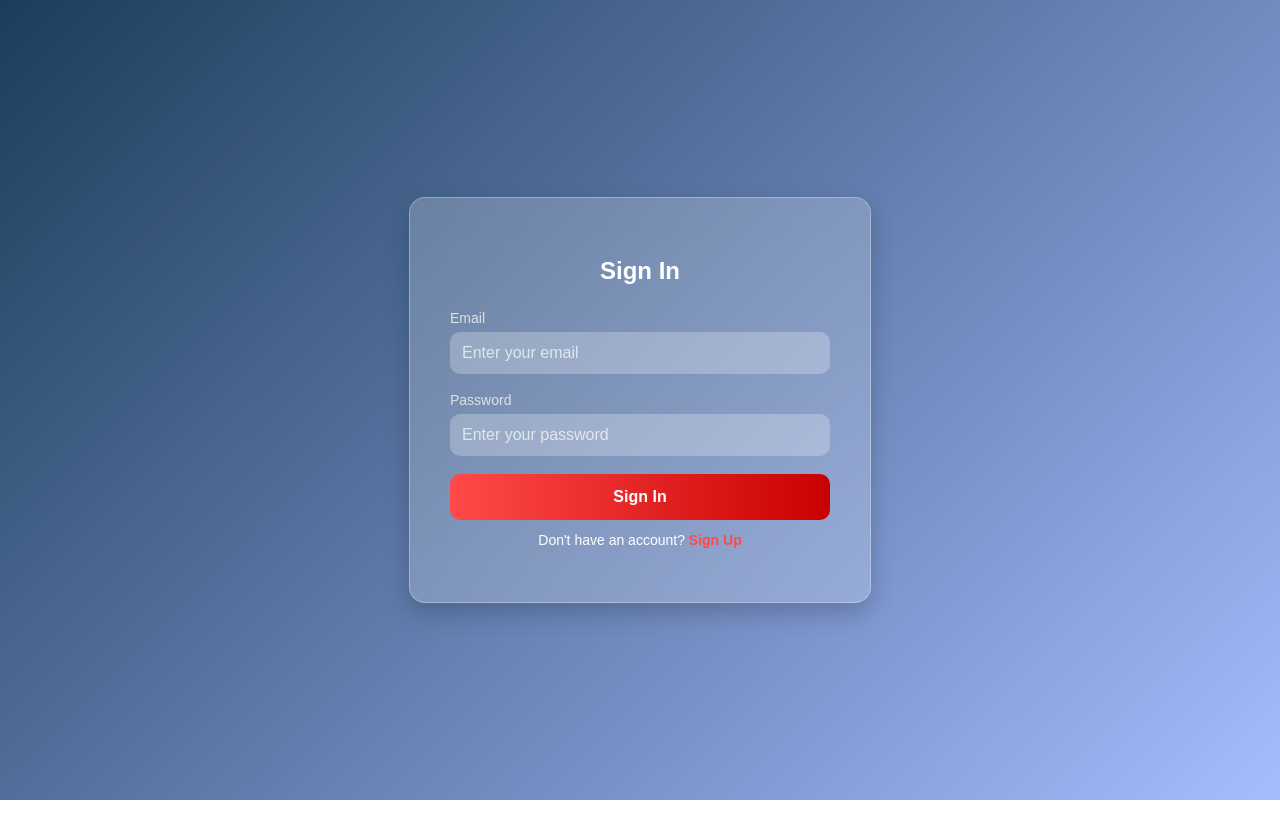
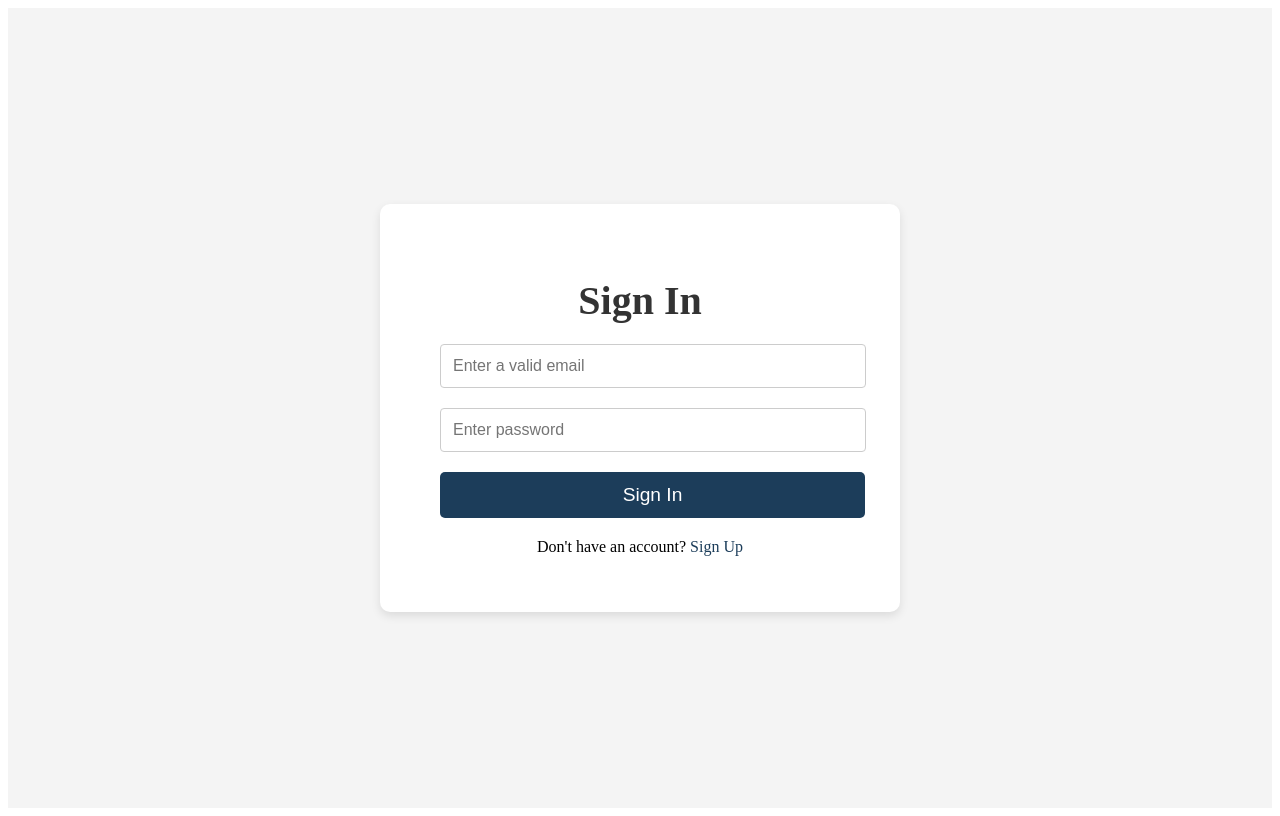
Before and after one commit to DeraniDU/BookHive-Y3-S2-WE-204, a React (Create React App) app in the folder frontend/: page /signin in a window 1280 px wide. Built offline with nearby package versions, Linux system fonts and the light colour scheme.

Commit message:
Created signup and signin functionality
Updated

```diff
--- a/frontend/package.json
+++ b/frontend/package.json
@@ -8,10 +8,13 @@
     "@testing-library/jest-dom": "^6.6.3",
     "@testing-library/react": "^16.2.0",
     "@testing-library/user-event": "^13.5.0",
+    "axios": "^1.8.4",
+    "firebase": "^11.5.0",
     "react": "^18.2.0",
     "react-dom": "^18.2.0",
     "react-router-dom": "^7.4.0",
     "react-scripts": "5.0.1",
+    "sweetalert2": "^11.17.2",
     "tailwindcss": "^4.0.15",
     "web-vitals": "^2.1.4"
   },
--- a/frontend/src/App.js
+++ b/frontend/src/App.js
@@ -1,18 +1,15 @@
-import React from "react";
-import { BrowserRouter as Router, Routes, Route } from "react-router-dom";
+import { BrowserRouter as Router, Route, Routes } from "react-router-dom";
+import SignIn from "./SignIn";
 import SignUp from "./SignUp";
-import SignIn from "./SignIn";
-import Home from "./Home"; // Ensure you have this page
-import "./App.css"; // Your global styles
+import Home from "./Home";
 
 function App() {
   return (
     <Router>
       <Routes>
+        <Route path="/signin" element={<SignIn />} />
         <Route path="/signup" element={<SignUp />} />
-        <Route path="/signin" element={<SignIn />} />
-        <Route path="/home" element={<Home />} />
-        <Route path="/" element={<Home />} /> {/* Default route */}
+        <Route path="/" element={<Home />} />
       </Routes>
     </Router>
   );
--- a/frontend/src/Home.css
+++ b/frontend/src/Home.css
@@ -1,15 +1,18 @@
 /* General Styles */
 .home-container {
-    font-family: Arial, sans-serif;
+  font-family: 'Arial', sans-serif;
   margin: 0;
   padding: 0;
-    background-color: #f0f0f0;
+  background-color: #f4f4f4;
+  color: #333;
 }
 
+/* Navbar */
 .navbar {
-    background-color: #1c3d5a; /* Navbar background color */
+  background-color: #1c3d5a;
   color: white;
   padding: 20px 0;
+  box-shadow: 0 4px 6px rgba(0, 0, 0, 0.1);
 }
 
 .navbar-container {
@@ -22,121 +25,191 @@
 }
 
 .navbar-title {
-    font-size: 2rem;
+  font-size: 2.5rem;
   font-weight: bold;
+  letter-spacing: 1px;
 }
 
 .navbar-links {
   display: flex;
+  gap: 30px;
 }
 
 .navbar-link {
   color: white;
-    margin: 0 15px;
   text-decoration: none;
-    font-size: 1rem;
+  font-size: 1.1rem;
+  transition: color 0.3s ease;
 }
 
 .navbar-link:hover {
-    text-decoration: underline;
+  color: #ff0404;
 }
 
+/* Hero Section */
 .hero {
-    background-color: #1c3d5a; /* Hero background color */
+  background-color: #1c3d5a;
   color: white;
   text-align: center;
   padding: 80px 20px;
+  box-shadow: inset 0 0 100px rgba(0, 0, 0, 0.2);
 }
 
 .hero-title {
-    font-size: 3rem;
+  font-size: 4rem;
   margin-bottom: 20px;
+  font-weight: 700;
+  letter-spacing: 2px;
 }
 
 .hero-description {
-    font-size: 1.2rem;
+  font-size: 1.3rem;
   margin-bottom: 30px;
+  line-height: 1.6;
 }
 
 .hero-button {
-    background-color: #ff0404; /* Button color */
+  background-color: #ff0404;
   color: white;
-    padding: 10px 30px;
+  padding: 15px 40px;
   font-size: 1.2rem;
   border-radius: 30px;
   text-decoration: none;
+  display: inline-block;
+  transition: background-color 0.3s ease;
 }
 
 .hero-button:hover {
   background-color: #cc0303;
+  transform: scale(1.05);
 }
 
+/* Featured Services */
 .featured-services {
-    padding: 40px 20px;
+  padding: 60px 20px;
   text-align: center;
+  background-color: #f9f9f9;
 }
 
 .featured-services-title {
   font-size: 2.5rem;
   margin-bottom: 30px;
+  color: #1c3d5a;
+  font-weight: bold;
 }
 
 .service-list {
   display: flex;
   justify-content: space-around;
   flex-wrap: wrap;
-    gap: 20px;
+  gap: 30px;
 }
 
 .service-item {
   background-color: white;
-    padding: 20px;
-    border-radius: 8px;
+  padding: 25px;
+  border-radius: 10px;
   width: 300px;
-    box-shadow: 0 4px 6px rgba(0, 0, 0, 0.1);
+  box-shadow: 0 6px 12px rgba(0, 0, 0, 0.1);
+  transition: transform 0.3s ease, box-shadow 0.3s ease;
+}
+
+.service-item:hover {
+  transform: translateY(-10px);
+  box-shadow: 0 12px 24px rgba(0, 0, 0, 0.15);
 }
 
 .service-image {
   width: 100%;
   height: 200px;
   object-fit: cover;
-    border-radius: 8px;
+  border-radius: 10px;
 }
 
 .service-title {
-    font-size: 1.5rem;
-    margin: 10px 0;
+  font-size: 1.7rem;
+  margin: 15px 0;
+  font-weight: 600;
 }
 
 .service-info {
   color: #666;
+  margin-bottom: 15px;
+  font-size: 1rem;
+}
+
+.service-price {
+  font-size: 1.3rem;
+  font-weight: bold;
+  color: #1c3d5a;
   margin-bottom: 10px;
 }
 
-  .service-price {
-    font-size: 1.25rem;
-    font-weight: bold;
-    color: #1c3d5a;
-  }
-
 .service-button {
-    background-color: #4CAF50;
+  background-color: #4caf50;
   color: white;
-    padding: 10px;
+  padding: 12px 0;
+  font-size: 1.1rem;
   border: none;
   border-radius: 4px;
   cursor: pointer;
   width: 100%;
-    margin-top: 10px;
+  transition: background-color 0.3s ease, transform 0.3s ease;
 }
 
 .service-button:hover {
   background-color: #45a049;
+  transform: scale(1.05);
 }
 
+/* Footer */
 .footer {
-    background-color: #1c3d5a; /* Footer background color */
+  background-color: #1c3d5a;
   color: white;
   text-align: center;
   padding: 20px;
+  font-size: 1rem;
+  box-shadow: inset 0 4px 6px rgba(0, 0, 0, 0.1);
 }
+
+.footer a {
+  color: #a6bcff;
+  text-decoration: none;
+  transition: color 0.3s ease;
+}
+
+.footer a:hover {
+  color: #ff0404;
+}
+
+/* Responsive Design */
+@media (max-width: 768px) {
+  .navbar-container {
+    flex-direction: column;
+    text-align: center;
+  }
+
+  .navbar-links {
+    flex-direction: column;
+    gap: 15px;
+    margin-top: 15px;
+  }
+
+  .service-list {
+    flex-direction: column;
+    align-items: center;
+  }
+
+  .service-item {
+    width: 90%;
+    margin-bottom: 20px;
+  }
+
+  .hero-title {
+    font-size: 2.5rem;
+  }
+
+  .hero-description {
+    font-size: 1.1rem;
+  }
+}
--- a/frontend/src/SignIn.css
+++ /dev/null
@@ -1,93 +0,0 @@
-/* SignIn.css */
-body {
-  font-family: 'Poppins', sans-serif;
-  background: linear-gradient(135deg, #1c3d5a, #a6bcff);
-  display: flex;
-  justify-content: center;
-  align-items: center;
-  height: 100vh;
-  margin: 0;
-}
-
-.signin-container {
-  background: rgba(255, 255, 255, 0.2);
-  padding: 40px;
-  border-radius: 16px;
-  box-shadow: 0 10px 25px rgba(0, 0, 0, 0.2);
-  backdrop-filter: blur(15px);
-  width: 380px;
-  text-align: center;
-  border: 1px solid rgba(255, 255, 255, 0.3);
-}
-
-.signin-container h2 {
-  color: #fff;
-  margin-bottom: 25px;
-  font-size: 24px;
-}
-
-.input-group {
-  display: flex;
-  flex-direction: column;
-  margin-bottom: 18px;
-  text-align: left;
-}
-
-.input-group label {
-  font-size: 14px;
-  margin-bottom: 6px;
-  color: #e0e0e0;
-}
-
-.input-group input {
-  padding: 12px;
-  border: none;
-  border-radius: 10px;
-  outline: none;
-  background: rgba(255, 255, 255, 0.25);
-  color: #fff;
-  transition: 0.3s;
-}
-
-.input-group input::placeholder {
-  color: rgba(255, 255, 255, 0.7);
-}
-
-.input-group input:focus {
-  background: rgba(255, 255, 255, 0.35);
-  box-shadow: 0 0 8px rgba(255, 255, 255, 0.3);
-}
-
-.signin-button {
-  background: linear-gradient(90deg, #ff4a4a, #c90000);
-  border: none;
-  padding: 14px;
-  width: 100%;
-  color: #fff;
-  font-weight: bold;
-  cursor: pointer;
-  border-radius: 10px;
-  font-size: 16px;
-  transition: 0.3s;
-}
-
-.signin-button:hover {
-  background: linear-gradient(90deg, #ff1e1e, #a80000);
-  transform: scale(1.05);
-}
-
-.alt-option {
-  margin-top: 12px;
-  color: #fff;
-  font-size: 14px;
-}
-
-.alt-option a {
-  color: #ff4a4a;
-  text-decoration: none;
-  font-weight: 600;
-}
-
-.alt-option a:hover {
-  text-decoration: underline;
-}
--- a/frontend/src/SignIn.jsx
+++ b/frontend/src/SignIn.jsx
@@ -1,55 +1,75 @@
 import React, { useState } from "react";
-import { auth } from "./firebase";
+import { useNavigate } from "react-router-dom";
+import Swal from "sweetalert2";
 import { signInWithEmailAndPassword } from "firebase/auth";
-import { useNavigate } from "react-router-dom";
-import "./SignIn.css"; // Import CSS file
+import { auth } from "./firebase"; // Importing Firebase auth
+import "./index.css";  // Ensure the index.css file is imported
 
 const SignIn = () => {
+  const navigate = useNavigate(); // Initialize the navigate function
   const [email, setEmail] = useState("");
   const [password, setPassword] = useState("");
-  const navigate = useNavigate();
 
-  const handleSignIn = async (e) => {
-    e.preventDefault();
+  const handleLogin = async () => {
+    if (!email) {
+      Swal.fire({ icon: "error", title: "Oops...", text: "Please enter email" });
+      return;
+    }
+
+    if (!password) {
+      Swal.fire({ icon: "error", title: "Oops...", text: "Please enter password." });
+      return;
+    }
+
     try {
+      // Firebase Sign In
       await signInWithEmailAndPassword(auth, email, password);
-      alert("Signed in successfully!");
-      navigate("/home"); // Navigate to Home page after successful sign-in
+
+      Swal.fire({ icon: "success", title: "Login Success", text: "You have successfully logged in" });
+
+      // Store the user login status in localStorage (optional)
+      localStorage.setItem("isLogged", true);
+
+      // Redirect to Home page after successful login
+      navigate("/"); // Redirect to home page after successful login
     } catch (error) {
-      alert(error.message);
+      Swal.fire({ icon: "error", title: "Oops...", text: error.message });
     }
   };
 
   return (
-    <div className="signin-container">
+    <section className="form-container">
+      <div className="form-box">
         <h2>Sign In</h2>
-      <form onSubmit={handleSignIn}>
+        <form>
           <div className="input-group">
-          <label>Email</label>
             <input
               type="email"
-            placeholder="Enter your email"
+              placeholder="Enter a valid email"
               value={email}
               onChange={(e) => setEmail(e.target.value)}
-            required
             />
           </div>
+
           <div className="input-group">
-          <label>Password</label>
             <input
               type="password"
-            placeholder="Enter your password"
+              placeholder="Enter password"
               value={password}
               onChange={(e) => setPassword(e.target.value)}
-            required
             />
           </div>
-        <button className="signin-button" type="submit">Sign In</button>
-        <p className="alt-option">
+
+          <button type="button" className="btn-submit" onClick={handleLogin}>
+            Sign In
+          </button>
+
+          <p className="register-link">
             Don't have an account? <a href="/signup">Sign Up</a>
           </p>
         </form>
       </div>
+    </section>
   );
 };
 
--- a/frontend/src/SignUp.css
+++ /dev/null
@@ -1,96 +0,0 @@
-/* SignUp.css */
-body {
-  font-family: 'Poppins', sans-serif;
-  background: linear-gradient(135deg, #1c3d5a, #a6bcff);
-  display: flex;
-  justify-content: center;
-  align-items: center;
-  height: 100vh;
-  margin: 0;
-}
-
-.signup-container {
-  background: rgba(255, 255, 255, 0.15);
-  padding: 40px;
-  border-radius: 16px;
-  box-shadow: 0 10px 25px rgba(0, 0, 0, 0.2);
-  backdrop-filter: blur(15px);
-  width: 380px;
-  text-align: center;
-  border: 1px solid rgba(255, 255, 255, 0.3);
-}
-
-.signup-container h2 {
-  color: #fff;
-  margin-bottom: 25px;
-  font-size: 28px;
-  font-weight: 600;
-  letter-spacing: 1px;
-}
-
-.input-group {
-  display: flex;
-  flex-direction: column;
-  margin-bottom: 18px;
-  text-align: left;
-}
-
-.input-group label {
-  font-size: 14px;
-  margin-bottom: 6px;
-  color: #e0e0e0;
-}
-
-.input-group input {
-  padding: 12px;
-  border: none;
-  border-radius: 10px;
-  outline: none;
-  background: rgba(255, 255, 255, 0.25);
-  color: #fff;
-  transition: 0.3s;
-  font-size: 16px;
-}
-
-.input-group input::placeholder {
-  color: rgba(255, 255, 255, 0.7);
-}
-
-.input-group input:focus {
-  background: rgba(255, 255, 255, 0.35);
-  box-shadow: 0 0 8px rgba(255, 255, 255, 0.3);
-}
-
-.signup-button {
-  background: linear-gradient(90deg, #00c896, #00796b);
-  border: none;
-  padding: 14px;
-  width: 100%;
-  color: #fff;
-  font-weight: bold;
-  cursor: pointer;
-  border-radius: 10px;
-  font-size: 16px;
-  transition: 0.3s;
-}
-
-.signup-button:hover {
-  background: linear-gradient(90deg, #00b388, #00695c);
-  transform: scale(1.05);
-}
-
-.alt-option {
-  margin-top: 12px;
-  color: #fff;
-  font-size: 14px;
-}
-
-.alt-option a {
-  color: #00ffb3;
-  text-decoration: none;
-  font-weight: 600;
-}
-
-.alt-option a:hover {
-  text-decoration: underline;
-}
--- a/frontend/src/SignUp.jsx
+++ b/frontend/src/SignUp.jsx
@@ -1,55 +1,85 @@
 import React, { useState } from "react";
-import { auth } from "./firebase";
+import Swal from "sweetalert2";
 import { createUserWithEmailAndPassword } from "firebase/auth";
-import { useNavigate } from "react-router-dom";
-import "./SignUp.css"; // Import the updated CSS
+import { auth } from "./firebase"; // Importing Firebase auth
+import { useNavigate } from "react-router-dom"; // To handle navigation
+import "./index.css";  // Ensure the index.css file is imported
 
 const SignUp = () => {
   const [email, setEmail] = useState("");
   const [password, setPassword] = useState("");
-  const navigate = useNavigate();
+  const [confirmPassword, setConfirmPassword] = useState("");
+  const navigate = useNavigate(); // Initialize the navigate function
 
-  const handleSignUp = async (e) => {
-    e.preventDefault();
+  const handleSignUp = async () => {
+    if (!email || !password || !confirmPassword) {
+      Swal.fire({ icon: "error", title: "Oops...", text: "Please fill all the fields." });
+      return;
+    }
+
+    if (password !== confirmPassword) {
+      Swal.fire({ icon: "error", title: "Oops...", text: "Passwords do not match." });
+      return;
+    }
+
     try {
+      // Firebase Sign Up
       await createUserWithEmailAndPassword(auth, email, password);
-      alert("User created successfully!");
-      navigate("/signin"); // Redirect to Sign In page after successful signup
+
+      Swal.fire({ icon: "success", title: "Sign Up Success", text: "You have successfully signed up!" });
+
+      // Redirect to Sign In page
+      setEmail("");
+      setPassword("");
+      setConfirmPassword("");
+      navigate("/signin"); // Redirect to sign-in after successful sign-up
     } catch (error) {
-      alert(error.message);
+      Swal.fire({ icon: "error", title: "Oops...", text: error.message });
     }
   };
 
   return (
-    <div className="signup-container">
+    <section className="form-container">
+      <div className="form-box">
         <h2>Sign Up</h2>
-      <form onSubmit={handleSignUp}>
+        <form>
           <div className="input-group">
-          <label>Email</label>
             <input
               type="email"
-            placeholder="Enter your email"
+              placeholder="Enter a valid email"
               value={email}
               onChange={(e) => setEmail(e.target.value)}
-            required
             />
           </div>
+
           <div className="input-group">
-          <label>Password</label>
             <input
               type="password"
-            placeholder="Enter your password"
+              placeholder="Enter password"
               value={password}
               onChange={(e) => setPassword(e.target.value)}
-            required
             />
           </div>
-        <button type="submit" className="signup-button">Sign Up</button>
-      </form>
-      <p className="alt-option">
+
+          <div className="input-group">
+            <input
+              type="password"
+              placeholder="Confirm password"
+              value={confirmPassword}
+              onChange={(e) => setConfirmPassword(e.target.value)}
+            />
+          </div>
+
+          <button type="button" className="btn-submit" onClick={handleSignUp}>
+            Sign Up
+          </button>
+
+          <p className="login-link">
             Already have an account? <a href="/signin">Sign In</a>
           </p>
+        </form>
       </div>
+    </section>
   );
 };
 
--- a/frontend/src/index.css
+++ b/frontend/src/index.css
@@ -1,4 +1,182 @@
-/* src/index.css */
-@tailwind base;
-@tailwind components;
-@tailwind utilities;
+/* General Styles */
+.home-container {
+    font-family: 'Arial', sans-serif;
+    margin: 0;
+    padding: 0;
+    background-color: #f4f4f4;
+    color: #333;
+  }
+
+  /* Navbar */
+  .navbar {
+    background-color: #1c3d5a;
+    color: white;
+    padding: 20px 0;
+    box-shadow: 0 4px 6px rgba(0, 0, 0, 0.1);
+  }
+
+  .navbar-container {
+    display: flex;
+    justify-content: space-between;
+    align-items: center;
+    max-width: 1200px;
+    margin: 0 auto;
+    padding: 0 20px;
+  }
+
+  .navbar-title {
+    font-size: 2.5rem;
+    font-weight: bold;
+    letter-spacing: 1px;
+  }
+
+  .navbar-links {
+    display: flex;
+    gap: 30px;
+  }
+
+  .navbar-link {
+    color: white;
+    text-decoration: none;
+    font-size: 1.1rem;
+    transition: color 0.3s ease;
+  }
+
+  .navbar-link:hover {
+    color: #ff0404;
+  }
+
+  /* Hero Section */
+  .hero {
+    background: linear-gradient(135deg, rgba(28, 61, 90, 0.8), rgba(28, 61, 90, 1)), #1c3d5a;
+    color: white;
+    text-align: center;
+    padding: 80px 20px;
+    box-shadow: inset 0 0 100px rgba(0, 0, 0, 0.2);
+  }
+
+  .hero-title {
+    font-size: 4rem;
+    margin-bottom: 20px;
+    font-weight: 700;
+    letter-spacing: 2px;
+  }
+
+  .hero-description {
+    font-size: 1.3rem;
+    margin-bottom: 30px;
+    line-height: 1.6;
+  }
+
+  .hero-button {
+    background-color: #ff0404;
+    color: white;
+    padding: 15px 40px;
+    font-size: 1.2rem;
+    border-radius: 30px;
+    text-decoration: none;
+    display: inline-block;
+    transition: background-color 0.3s ease;
+  }
+
+  .hero-button:hover {
+    background-color: #cc0303;
+    transform: scale(1.05);
+  }
+
+  /* Form Container */
+  .form-container {
+    display: flex;
+    justify-content: center;
+    align-items: center;
+    min-height: 100vh;
+    background-color: #f4f4f4;
+  }
+
+  .form-box {
+    background-color: white;
+    padding: 40px 60px;
+    border-radius: 10px;
+    box-shadow: 0 4px 10px rgba(0, 0, 0, 0.1);
+    width: 100%;
+    max-width: 400px;
+  }
+
+  .form-box h2 {
+    font-size: 2.5rem;
+    text-align: center;
+    margin-bottom: 20px;
+    color: #333;
+  }
+
+  .input-group {
+    margin-bottom: 20px;
+  }
+
+  .input-group input {
+    width: 100%;
+    padding: 12px;
+    border: 1px solid #ccc;
+    border-radius: 4px;
+    font-size: 1rem;
+  }
+
+  .input-group input:focus {
+    border-color: #1c3d5a;
+    outline: none;
+  }
+
+  .btn-submit {
+    width: 425px;
+    padding: 12px;
+    background-color: #1c3d5a;
+    color: white;
+    font-size: 1.2rem;
+    border: none;
+    border-radius: 5px;
+
+    cursor: pointer;
+    transition: background-color 0.3s ease;
+  }
+
+  .btn-submit:hover {
+    background-color: #ff0404;
+  }
+
+  .register-link,
+  .login-link {
+    text-align: center;
+    margin-top: 20px;
+    font-size: 1rem;
+  }
+
+  .register-link a,
+  .login-link a {
+    color: #1c3d5a;
+    text-decoration: none;
+  }
+
+  .register-link a:hover,
+  .login-link a:hover {
+    color: #ff0404;
+  }
+
+  /* Responsive Design */
+  @media (max-width: 768px) {
+    .form-box {
+      padding: 20px;
+      width: 90%;
+    }
+
+    .form-box h2 {
+      font-size: 2rem;
+    }
+
+    .input-group input {
+      font-size: 1rem;
+    }
+
+    .btn-submit {
+      font-size: 1rem;
+    }
+  }
```
Also changed, not shown: 1 other file (tests, documents, lock files or other folders). Lines whose indentation alone changed are shown as unchanged.
